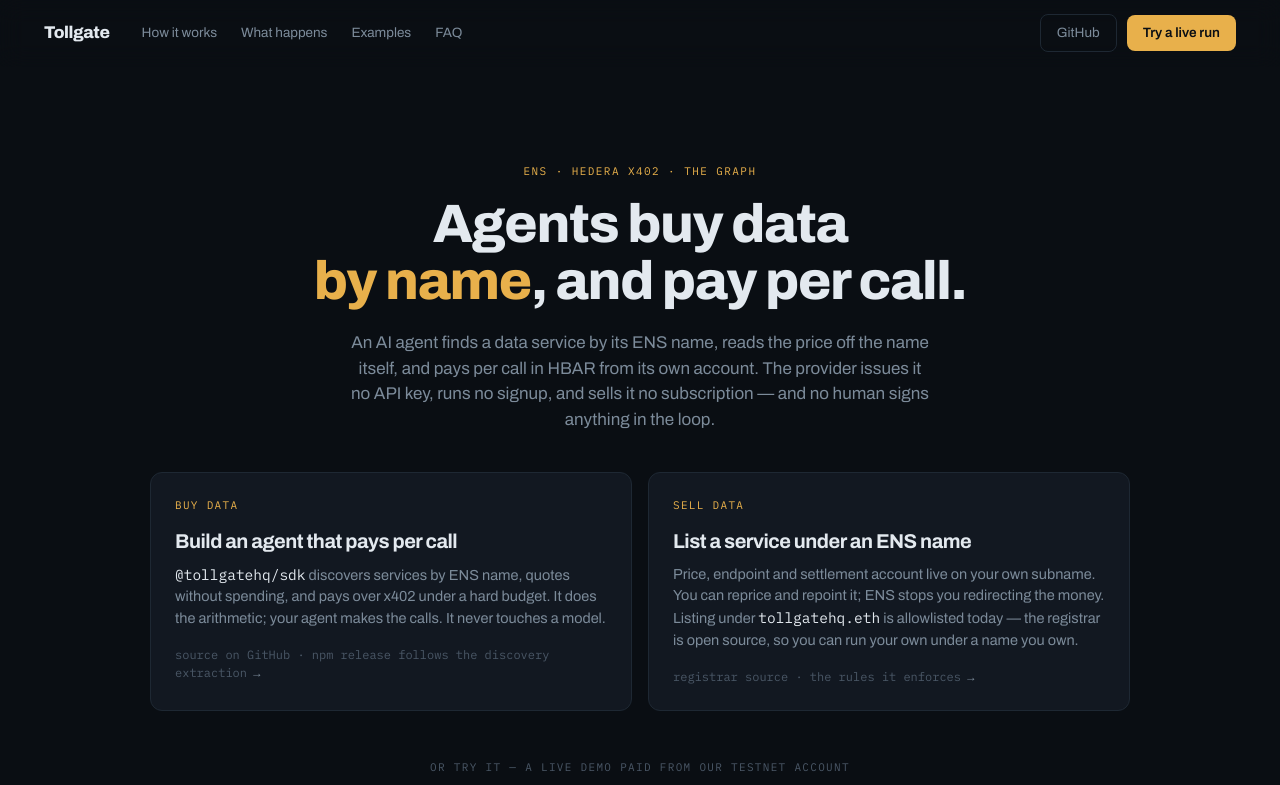
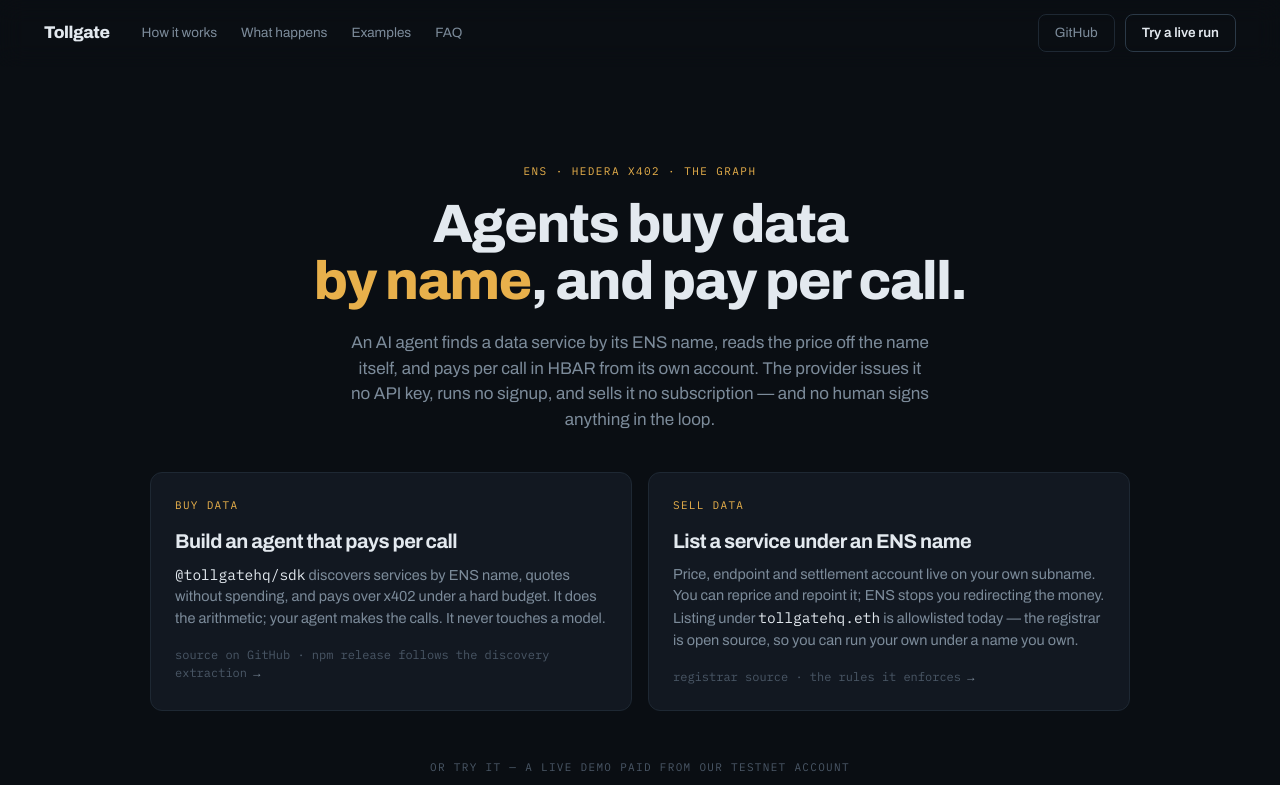
Before and after one commit to Jagadeeshftw/tollgate, a Next.js app in the folder web/ui/: page / in a window 1280 px wide. Shown: the top 785 px of the page. Built offline with nearby package versions, Linux system fonts and the light colour scheme.

Commit message:
fix(web): demo CTA is secondary; pad the funding disclosure

```diff
--- a/web/ui/app/dashboard/page.tsx
+++ b/web/ui/app/dashboard/page.tsx
@@ -99,7 +99,7 @@
         Whose money moves. A judge should never have to infer that a demo run spends our HBAR, or
         that the cap exists because of it.
       */}
-      <p className="border-b border-rule bg-surface px-6 pb-3 font-mono text-[11.5px] text-dim">
+      <p className="border-b border-rule bg-surface px-6 pt-2.5 pb-2.5 font-mono text-[11.5px] text-dim">
         Demo runs are paid from our Hedera testnet account and capped per day. To pay from your own
         account, use{" "}
         <a
--- a/web/ui/components/landing/LandingNav.tsx
+++ b/web/ui/components/landing/LandingNav.tsx
@@ -58,9 +58,11 @@
           </a>
           <Link
             href="/dashboard"
+            // Secondary, not gold: the demo is a "try it", and the page's primary actions are the two
+            // paths in the hero. A gold nav button would outrank both on every screen.
             className={cn(
-              "rounded-lg bg-judgment px-4 py-2 text-[13.5px] font-semibold text-ground",
-              "transition-opacity hover:opacity-90",
+              "rounded-lg border border-rule-lit px-4 py-2 text-[13.5px] font-semibold text-ink",
+              "transition-colors hover:border-judgment",
             )}
           >
             Try a live run
```
